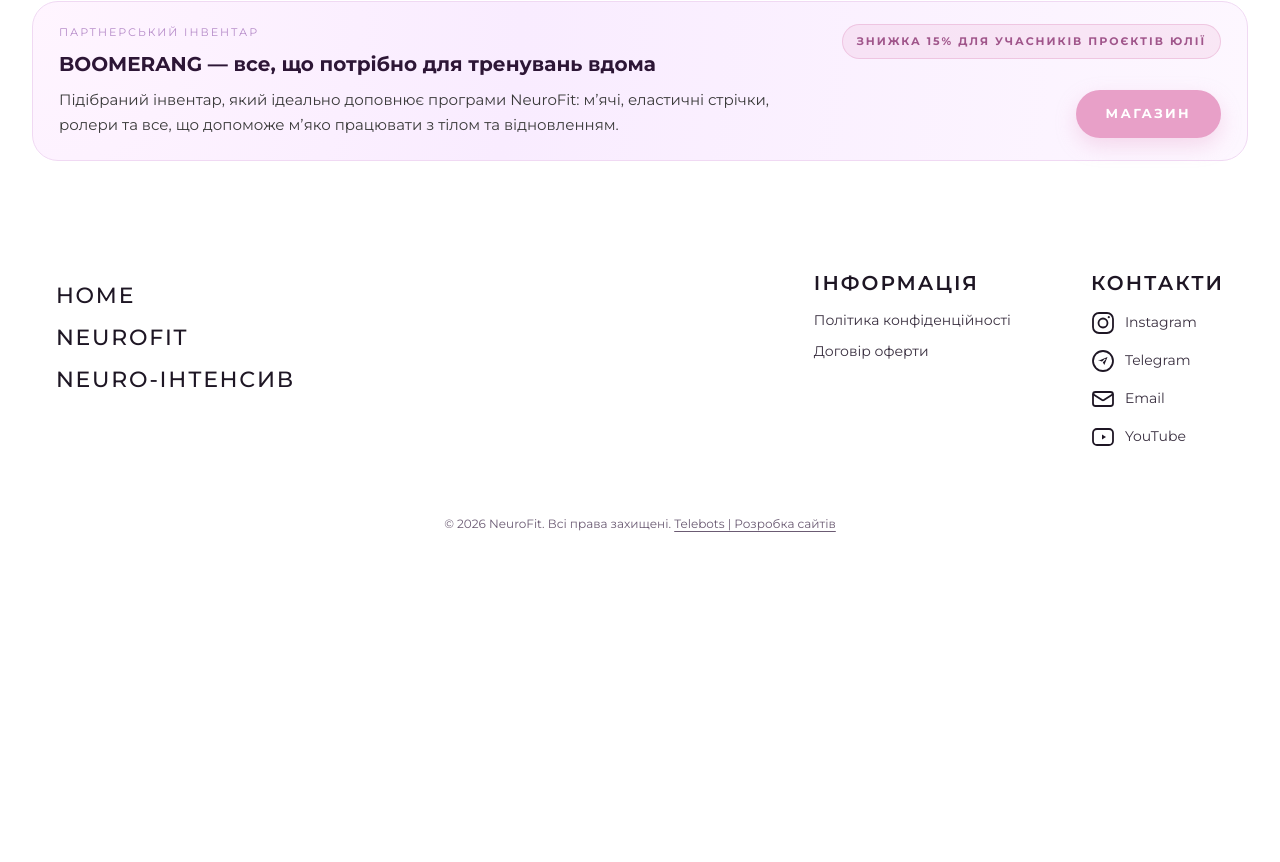
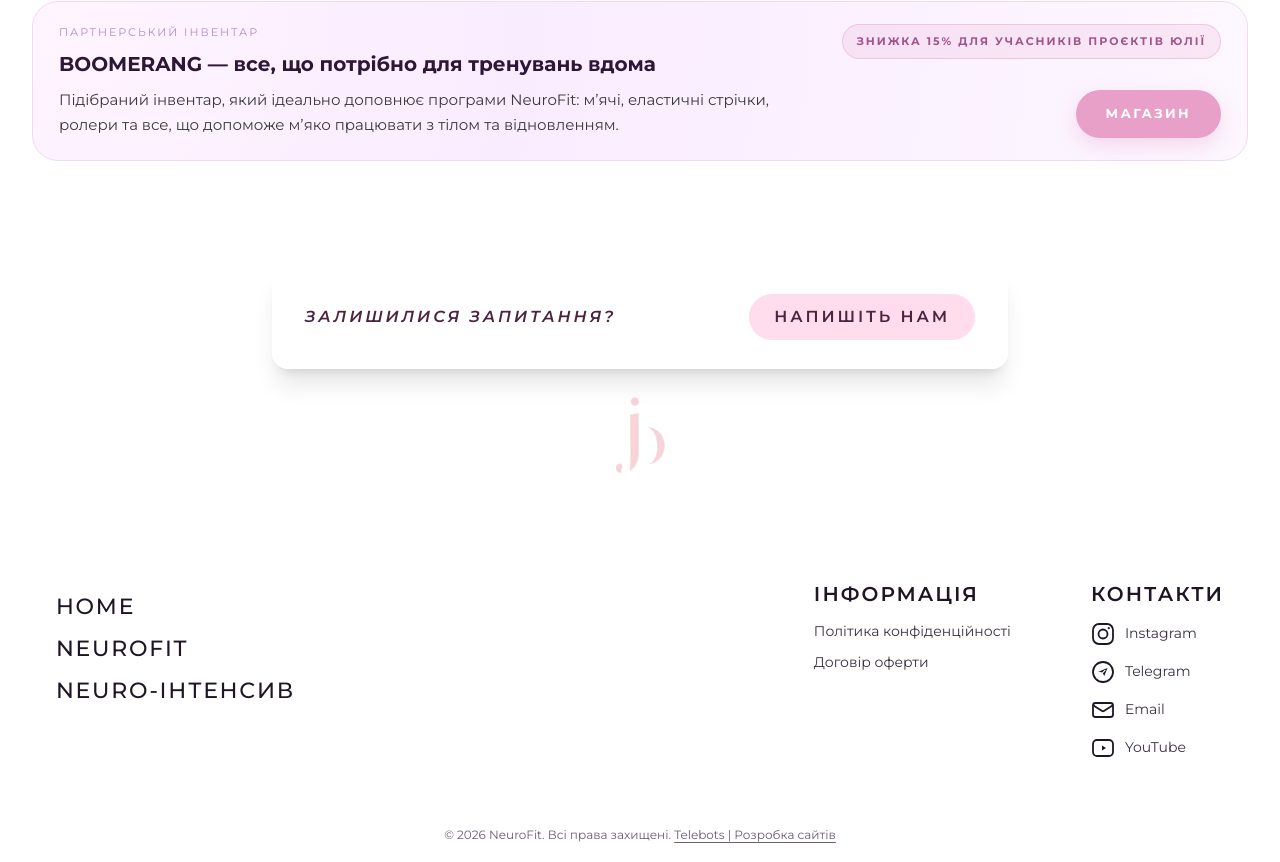
Before and after one commit to romchhh/neuro-fit-site, a Next.js app: page / in a window 1280 px wide. Shown: the part 7214-8076 px from the top of the page. Before the commit the page ends 7765 px from the top, so only its background shows below. Built offline with nearby package versions, Linux system fonts and the light colour scheme; no server answers.

Commit message:
some updates

```diff
--- a/app/neuro-intensive/HeroNeuroIntensive.tsx
+++ b/app/neuro-intensive/HeroNeuroIntensive.tsx
@@ -209,7 +209,7 @@ export default function HeroNeuroIntensive() {
           {/* Кнопка внизу — оформлення як на головній, але з оплатою */}
           <div className="pb-12 md:pb-16 flex justify-center px-6">
             <button
-              className="inline-block text-center border border-white/70 text-white font-bold rounded-full uppercase tracking-[0.2em] whitespace-nowrap transition-all duration-200 hover:bg:white/20 hover:bg-white/20 active:scale-[0.97]"
+              className="inline-block text-center border border-white/70 text-white font-bold rounded-full uppercase tracking-[0.2em] whitespace-nowrap transition-all duration-200 hover:bg-white/25 hover:-translate-y-0.5 hover:shadow-[0_16px_36px_rgba(0,0,0,0.28)] active:scale-[0.97]"
               style={{
                 fontSize: 'clamp(1.09rem, 1.8vw, 1.2rem)',
                 padding: 'clamp(16px, 2.5vw, 22px) clamp(41px, 8vw, 80px)',
--- a/app/neuro-intensive/page.tsx
+++ b/app/neuro-intensive/page.tsx
@@ -5,8 +5,9 @@ import NeuroIntensiveChangesSection from '@/components/NeuroIntensiveChangesSect
 import NeuroIntensiveFormatSection from '@/components/NeuroIntensiveFormatSection';
 import NeuroIntensiveWhatIncludedSection from '@/components/NeuroIntensiveWhatIncludedSection';
 import FaqSectionNeuroIntensive from '@/components/FaqSectionNeuroIntensive';
+import ForWhoSection from '@/components/ForWhoSection';
+import BottomContactBlock from '@/components/BottomContactBlock';
 import FooterSection from '@/components/FooterSection';
-import ForWhoSection from '@/components/ForWhoSection';
 
 export const metadata: Metadata = {
   title: 'Neuro-інтенсив — програма',
@@ -30,6 +31,7 @@ export default function NeuroIntensivePage() {
         <NeuroIntensiveWhatIncludedSection />
         <ForWhoSection />
         <FaqSectionNeuroIntensive />
+        <BottomContactBlock />
         <FooterSection />
       </div>
     </ScrollRevealProvider>
--- a/app/neurofit/HeroNeurofit.tsx
+++ b/app/neurofit/HeroNeurofit.tsx
@@ -210,7 +210,7 @@ export default function HeroNeurofit() {
           {/* Кнопка внизу — оформлення як на головній, але з оплатою */}
           <div className="pb-12 md:pb-16 flex justify-center px-6">
             <button
-              className="inline-block text-center border border-white/70 text-white font-bold rounded-full uppercase tracking-[0.2em] whitespace-nowrap transition-all duration-200 hover:bg-white/20 active:scale-[0.97]"
+              className="inline-block text-center border border-white/70 text-white font-bold rounded-full uppercase tracking-[0.2em] whitespace-nowrap transition-all duration-200 hover:bg-white/25 hover:-translate-y-0.5 hover:shadow-[0_16px_36px_rgba(0,0,0,0.28)] active:scale-[0.97]"
               style={{
                 fontSize: 'clamp(1.09rem, 1.8vw, 1.2rem)',
                 padding: 'clamp(16px, 2.5vw, 22px) clamp(41px, 8vw, 80px)',
--- a/app/neurofit/page.tsx
+++ b/app/neurofit/page.tsx
@@ -6,8 +6,9 @@ import FormatSectionNeurofit from '@/components/FormatSectionNeurofit';
 import NeurofitWhatIncludedSection from '@/components/NeurofitWhatIncludedSection';
 import FaqSectionNeurofit from '@/components/FaqSectionNeurofit';
 import NeurofitProgramModulesSection from '@/components/NeurofitProgramModulesSection';
+import ForWhoSection from '@/components/ForWhoSection';
+import BottomContactBlock from '@/components/BottomContactBlock';
 import FooterSection from '@/components/FooterSection';
-import ForWhoSection from '@/components/ForWhoSection';
 
 export const metadata: Metadata = {
   title: 'NeuroFit — основна програма',
@@ -32,6 +33,7 @@ export default function NeurofitPage() {
         <NeurofitWhatIncludedSection />
         <ForWhoSection />
         <FaqSectionNeurofit />
+        <BottomContactBlock />
         <FooterSection />
       </div>
     </ScrollRevealProvider>
--- a/app/page.tsx
+++ b/app/page.tsx
@@ -8,6 +8,7 @@ import ProgramsSection from '@/components/ProgramsSection';
 import ReviewsSection from '@/components/ReviewsSection';
 import FaqSection from '@/components/FaqSection';
 import InventorySection from '@/components/InventorySection';
+import BottomContactBlock from '@/components/BottomContactBlock';
 import FooterSection from '@/components/FooterSection';
 
 export default function Home() {
@@ -61,6 +62,7 @@ export default function Home() {
 
         <InventorySection />
 
+        <BottomContactBlock />
         <FooterSection />
       </div>
     </ScrollRevealProvider>
--- /dev/null
+++ b/components/BottomContactBlock.tsx
@@ -0,0 +1,40 @@
+import Image from 'next/image';
+
+export default function BottomContactBlock() {
+  return (
+    <section className="mt-0 bg-white py-10" data-animate>
+      <div className="mx-auto max-w-3xl px-4">
+        <div className="rounded-2xl bg-white/80 shadow-xl border border-white/70 px-6 py-6 md:px-8 md:py-7 flex flex-col md:flex-row md:items-center md:justify-between gap-4">
+          <p className="text-sm md:text-base font-semibold italic uppercase tracking-[0.18em] text-[#4C2440]">
+            Залишилися запитання?
+          </p>
+          <a
+            href="https://t.me/JuliButenko"
+            target="_blank"
+            rel="noreferrer"
+            className="inline-flex items-center justify-center rounded-full px-6 py-2.5 text-sm md:text-base font-semibold tracking-[0.18em] uppercase whitespace-nowrap transition-colors"
+            style={{
+              background: 'rgba(255, 219, 236, 0.92)',
+              borderColor: 'rgba(255, 219, 236, 0.92)',
+              borderWidth: 1,
+              color: '#4C2440',
+            }}
+          >
+            Напишіть нам
+          </a>
+        </div>
+
+        <div className="mt-3 mb-2 flex justify-center">
+          <Image
+            src="/logo-neurofit.png"
+            alt="NeuroFit logo"
+            width={192}
+            height={192}
+            className="rounded-full object-contain"
+            priority
+          />
+        </div>
+      </div>
+    </section>
+  );
+}
--- a/components/FooterSection.tsx
+++ b/components/FooterSection.tsx
@@ -196,7 +196,7 @@ export default function FooterSection() {
 
             {/* Telegram (спільнота) */}
             <a
-              href="https://t.me/+EizJRY-CVTRmYzYy"
+              href="https://t.me/julifitspace"
               target="_blank"
               rel="noreferrer"
               className="nf-footer-contact-row"
@@ -251,6 +251,7 @@ export default function FooterSection() {
 
           </div>
         </div>
+
         <div className="nf-footer-bottom">
           © {year} NeuroFit. Всі права захищені.{' '}
           <a href="https://telebots.site/uk" target="_blank" rel="noreferrer">
```
